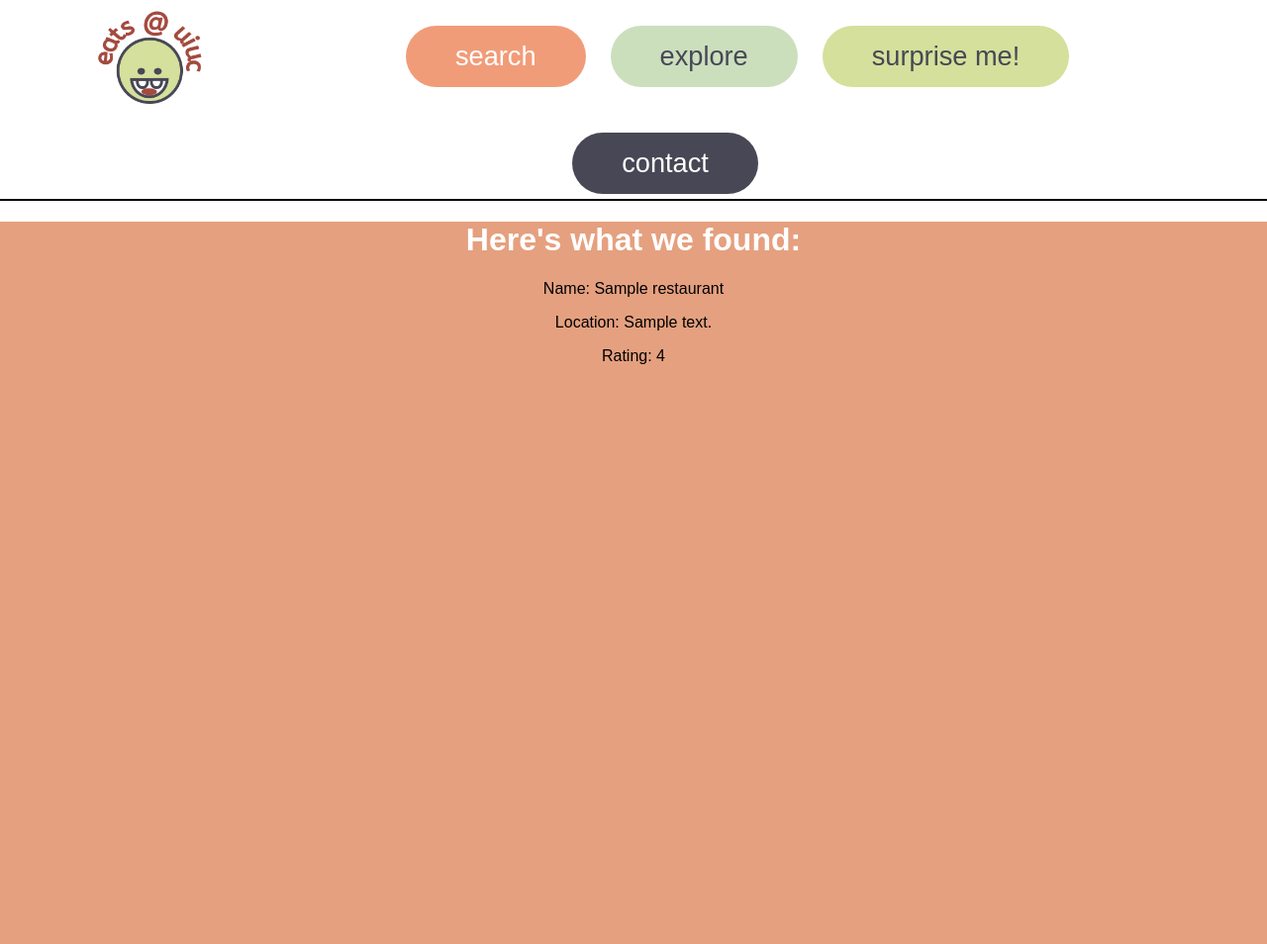
After one commit to tanishkasuman/eats-uiuc, a Flask app: template templates/explore_post.html in a window 1280 px wide; the page is wider, and only the part inside the window is pictured. The commit adds this page. Shown: that part at 99% size. Run offline with Flask 3, Linux system fonts and the light colour scheme; the template is opened without the code that fills it: most values are stand-ins (such as "Sample title", 1, 10 or a date in 2020); some web fonts are replaced.

Commit message:
Basic working explore

```diff
--- a/app.py
+++ b/app.py
@@ -25,17 +25,20 @@ def explore():
         cuisines = set();
         with open("static/data/restaurants.json", 'r') as file:
             data = json.load(file)
-            index = 0
-            while True:
-                try:
-                    cuisine = data[index]["cuisine"]
-                    cuisines.add(cuisine)
-                    index += 1
-                except:
-                    break
-        return render_template("explore.html", cuisines=cuisines)
+            for restaurant in data:
+                cuisine = restaurant["cuisine"]
+                cuisines.add(cuisine)
+            print(cuisines)
+        return render_template("explore_get.html", cuisines=cuisines)
     if request.method == "POST":
-        return render_template("explore.html", cuisines=cuisines)
+        cuisine = request.form.get("cuisines")
+        with open("static/data/restaurants.json", 'r') as file:
+            data = json.load(file)
+            restaurants = list()
+            for restaurant in data:
+                if (restaurant["cuisine"] == cuisine):
+                    restaurants.append(restaurant)
+        return render_template("explore_post.html", restaurants=restaurants)
 
 
 
--- a/static/style.css
+++ b/static/style.css
@@ -1,7 +1,7 @@
 body {
     margin: 0;
     padding: 0;
-    overflow: hidden;
+    overflow: auto;
 }
 
 #map {
--- a/templates/explore.html
+++ b/templates/explore_get.html
@@ -4,14 +4,14 @@
     <div class="body" id="explore-page">
         <h1 class="text" id="explore-text"> What are you in the mood for? </h1>
 
-        <form>
+        <form method="POST">
             <input name="cuisines" list="cuisines" placeholder="Select one or more cuisines">
                 <datalist id="cuisines">
                     {% for cuisine in cuisines %}
-                        <option value={{ cuisine }}> </option>
+                        <option value="{{ cuisine }}"> </option>
                     {% endfor %}
                 </datalist>
-            <input type="submit">
+            <button type="submit"> Enter </button>
         </form>
     </div>
 
--- /dev/null
+++ b/templates/explore_post.html
@@ -0,0 +1,14 @@
+{% extends "base.html" %}
+
+{% block content %}
+    <div class="body" id="explore-page">
+        <h1 class="text" id="explore-text"> Here's what we found: </h1>
+        {% for restaurant in restaurants %}
+            <p class="text"> Name: {{ restaurant["name"] }} </p>
+            <p class="text"> Location: {{ restaurant["locations"][0]["address"] }} </p>
+            <p class="text"> Rating: {{ restaurant["locations"][0]["rating"] }} </p>
+            <br>
+        {% endfor %}
+    </div>
+
+{% endblock %}
```
